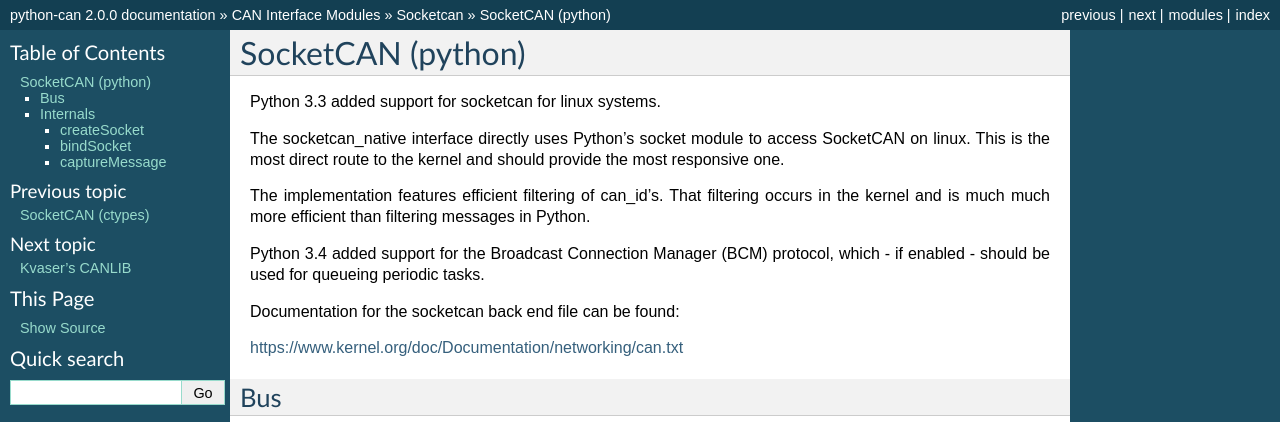
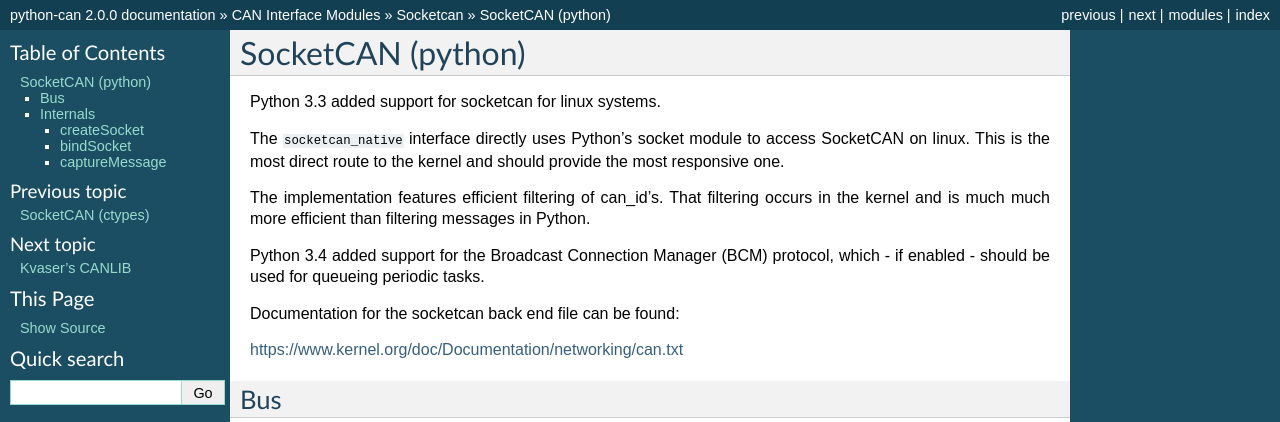
Before and after one commit to hardbyte/python-can, a Sphinx documentation site: the page built from doc/interfaces/socketcan_native.rst, in a window 1280 px wide, cut to the strip 0-422 px from the top of the page. Built offline with Sphinx 7.4.7, drawn with Linux system fonts in a browser that asks for light colours.

```diff
--- a/doc/interfaces/slcan.rst
+++ b/doc/interfaces/slcan.rst
@@ -20,4 +20,4 @@ Bus
 Internals
 ---------
 
-.. TODO:: Implement and document slcan interface.
+.. TODO:: Document internals of slcan interface.
--- a/doc/interfaces/socketcan_native.rst
+++ b/doc/interfaces/socketcan_native.rst
@@ -3,7 +3,7 @@ SocketCAN (python)
 
 Python 3.3 added support for socketcan for linux systems.
 
-The socketcan_native interface directly uses Python's socket module to
+The ``socketcan_native`` interface directly uses Python's socket module to
 access SocketCAN on linux. This is the most direct route to the kernel
 and should provide the most responsive one.
 
```
Also changed, not shown: 1 other file.
